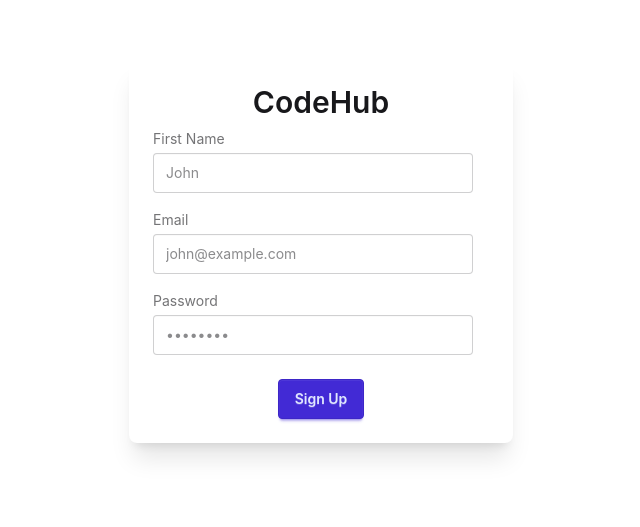
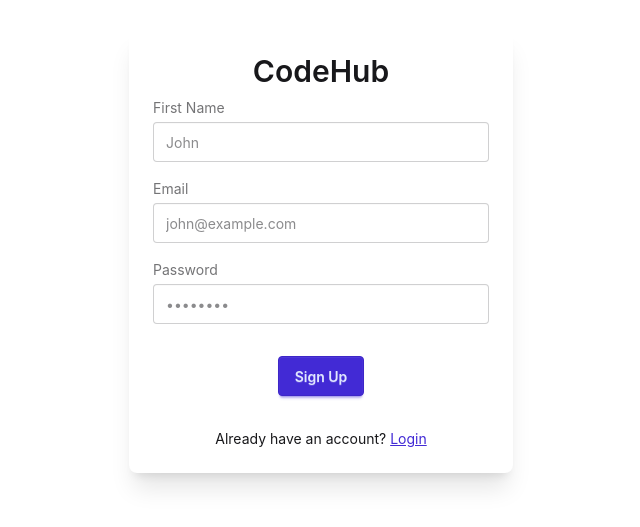
Before and after one commit to rahul-ray49/CodeHub-FrontEnd, a React (Vite) app: page /signup in a window 1280 px wide. Shown: the part 149-676 px from the top of the page, without its empty margins (319-959 px from the left). Built offline with nearby package versions, Linux system fonts and the light colour scheme; no server answers.

Commit message:
feat:improved certain thinga added routing to login page

```diff
--- a/src/pages/Signup.jsx
+++ b/src/pages/Signup.jsx
@@ -1,10 +1,11 @@
+import { useState, useEffect } from 'react';
 import { useForm } from 'react-hook-form';
 import { zodResolver } from '@hookform/resolvers/zod';
 import { z } from 'zod';
-import { useNavigate } from 'react-router-dom';
-import {registerUser} from '../authSlice'
-import { useEffect } from 'react';
 import { useDispatch, useSelector } from 'react-redux';
+import { useNavigate, NavLink } from 'react-router';
+import { registerUser } from '../authSlice';
+
 
 const signupSchema = z.object({
   firstName: z.string().min(3, "Minimum character should be 3"),
@@ -58,7 +59,7 @@ function Signup() {
               <input
                 type="text"
                 placeholder="John"
-                className={`input input-bordered ${errors.firstName && 'input-error'}`}
+                className={`input input-bordered w-full ${errors.firstName ? 'input-error' : ''}`}
                 {...register('firstName')}
               />
               {errors.firstName && (
@@ -73,7 +74,7 @@ function Signup() {
               <input
                 type="email"
                 placeholder="john@example.com"
-                className={`input input-bordered ${errors.emailId && 'input-error'}`}
+                className={`input input-bordered w-full ${errors.emailId ? 'input-error':''}`}
                 {...register('emailId')}
               />
               {errors.emailId && (
@@ -88,7 +89,7 @@ function Signup() {
               <input
                 type="password"
                 placeholder="••••••••"
-                className={`input input-bordered ${errors.password && 'input-error'}`}
+                className={`input input-bordered w-full ${errors.password ? 'input-error':''}`}
                 {...register('password')}
               />
               {errors.password && (
@@ -96,15 +97,25 @@ function Signup() {
               )}
             </div>
 
-            <div className="form-control mt-6 flex justify-center">
+            <div className="form-control mt-8 flex justify-center">
               <button
                 type="submit"
-                className="btn btn-primary"
+                className={`btn btn-primary ${loading ? 'loading':''}`}
+                disabled={loading}
               >
-                Sign Up
+                {loading ? 'Signing Up...' : 'Sign Up'}
               </button>
             </div>
           </form>
+           {/* Login Redirect */}
+            <div className="text-center mt-6"> {/* Increased mt for spacing */}
+              <span className="text-sm">
+                Already have an account?{' '}
+                <NavLink to="/login" className="link link-primary">
+                  Login
+                </NavLink>
+              </span>
+            </div>
         </div>
       </div>
     </div>
```
